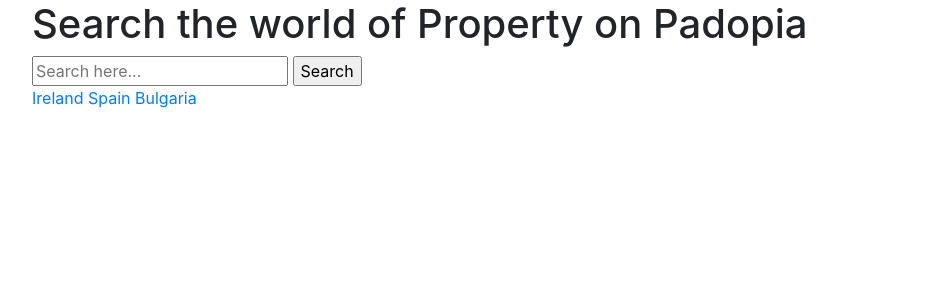
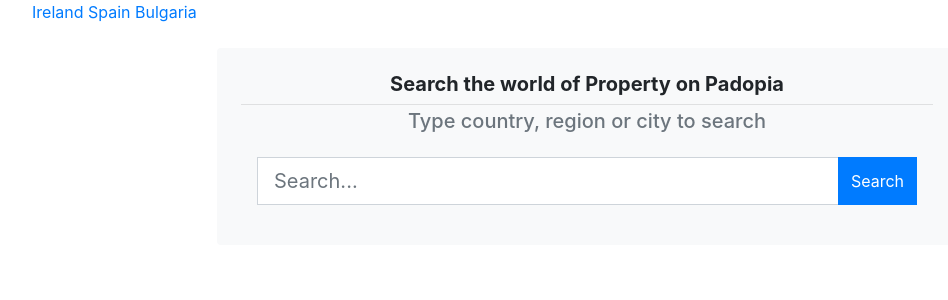
Before and after one commit to bezzelek/padopia-front, a Flask app: page / in a window 1280 px wide. Shown: the part 58-358 px from the top of the page, without its empty margins (53-1001 px from the left). Run offline with Flask 2, Linux system fonts and the light colour scheme; some libraries are stand-ins or nearby versions.

Commit message:
[add] autocomplete search

```diff
--- a/main.py
+++ b/main.py
@@ -3,14 +3,17 @@
 # Main Flask Controller for Padopia
 ######################################################################################
 
-from flask import Flask, render_template, request, url_for, flash, redirect
+from flask import Flask, render_template, request, url_for, flash, redirect, jsonify
 from werkzeug.exceptions import abort
 from pymongo import MongoClient
 from bson.objectid import ObjectId
 from flask_paginate import Pagination, get_page_parameter
 import re
+import json
+from bson.json_util import dumps
 
 DB_CONNECTION = "mongodb+srv://padopiadbuser:WZHZbvqLq5kf4gDyHkzG@padopiacluster.p0hcr.mongodb.net/<dbname>?retryWrites=true&w=majority"
+
 
 def get_db_connection():
     connection = MongoClient(DB_CONNECTION)
@@ -19,6 +22,8 @@
 
 
 app = Flask(__name__)
+
+
 @app.route("/")
 def index():
     return render_template('index.html')
@@ -31,7 +36,7 @@
     collection_agencies = db['agencies']
 
     countries = ['Ireland', 'Spain', 'Bulgaria']
-    #out = "<h1 style='color:blue'>Padopia</h1><ul>"
+    # out = "<h1 style='color:blue'>Padopia</h1><ul>"
     query = {}
     q = request.args.get('q', '').strip()
     country = request.args.get('country', '').strip()
@@ -51,15 +56,16 @@
     if page < 1:
         page = 1
 
-    offset = (page-1) * per_page
+    offset = (page - 1) * per_page
     count = searched_properties.count()
     properties = searched_properties.skip(offset).limit(per_page)
 
-    search = False # if query == '' else True
-    pagination = Pagination(bs_version=4, page=page, total=count, search=search, record_name='properties', per_page=per_page)
+    search = False  # if query == '' else True
+    pagination = Pagination(bs_version=4, page=page, total=count, search=search, record_name='properties',
+                            per_page=per_page)
 
-    #out += repr(properties)
-    #out += '[[[' + repr(count)
+    # out += repr(properties)
+    # out += '[[[' + repr(count)
 
     new_properties = []
 
@@ -71,8 +77,10 @@
     #    out += repr(p)
     #    out += '<li><a href="/property/' + str(p['_id']) + '">' + p['property_address'] + '</a></li>'
 
-    #return out
-    return render_template('search.html', properties=new_properties, pagination=pagination, query=query_string, search=search, count=count, start=offset+1, end=offset+shown_count, per_page=per_page)
+    # return out
+    return render_template('search.html', properties=new_properties, pagination=pagination, query=query_string,
+                           search=search, count=count, start=offset + 1, end=offset + shown_count, per_page=per_page)
+
 
 @app.route("/property/<id>")
 def property(id):
@@ -82,12 +90,67 @@
 
     p = collection_property.find_one({'_id': ObjectId(id)})
 
-    #out = "<h1 style='color:blue'>Padopia</h1>"
-    #out += '<h2 style="color:grey">' + p['property_address'] + '</h2>'
-    #out += '<p>' + p['property_description'] + '</p>'
+    # out = "<h1 style='color:blue'>Padopia</h1>"
+    # out += '<h2 style="color:grey">' + p['property_address'] + '</h2>'
+    # out += '<p>' + p['property_description'] + '</p>'
     # return out
 
     return render_template('property.html', p=p)
 
+
+@app.route("/autocomplete", methods=["GET", "POST"])
+def autocomplete():
+    db = get_db_connection()
+    collection_property = db['property']
+
+    """Query db for autocomplete"""
+    autocomplete_query = request.form.get('text')
+
+    autocomplete_locations = []
+    if autocomplete_query is not None:
+        autocomplete_result_cursor = collection_property.aggregate([
+            {
+                '$search': {
+                    'index': 'default_one',
+                    'text': {
+                        'query': autocomplete_query,
+                        'path': [
+                            'property_address_detailed.country',
+                        ],
+                        "fuzzy": {
+                            "maxEdits": 2,
+                        },
+                    }
+                }
+            },
+
+            # Return only 'property_address_detailed.country' field value and groups duplications
+            {
+                '$group':
+                    {
+                        '_id': '$property_address_detailed.country',
+                    }
+            },
+
+            # Return only 5 values
+            {
+                '$limit': 5
+            }
+        ])
+
+        """Dumping autocomplete matches"""
+        autocomplete_results = json.loads(dumps(autocomplete_result_cursor))
+
+        """Extracting addresses from dump"""
+        for item in autocomplete_results:
+            element = item['_id']
+            unit = {'address': element}
+            autocomplete_locations.append(unit)
+
+    result = jsonify(autocomplete_locations)
+
+    return result
+
+
 if __name__ == "__main__":
     app.run(host='0.0.0.0')
--- a/templates/base.html
+++ b/templates/base.html
@@ -18,6 +18,7 @@
     <link rel="stylesheet" href="{{ url_for('static', filename= 'css/style.css') }}">
 
 <script data-ad-client="ca-pub-5964412781369336" async src="https://pagead2.googlesyndication.com/pagead/js/adsbygoogle.js"></script>
+<script src="https://ajax.googleapis.com/ajax/libs/jquery/3.4.1/jquery.min.js"></script>
 
     <title>{% block title %} {% endblock %}</title>
   </head>
@@ -50,7 +51,7 @@
 
     <!-- Optional JavaScript -->
     <!-- jQuery first, then Popper.js, then Bootstrap JS -->
-    <script src="https://code.jquery.com/jquery-3.3.1.slim.min.js" integrity="sha384-q8i/X+965DzO0rT7abK41JStQIAqVgRVzpbzo5smXKp4YfRvH+8abtTE1Pi6jizo" crossorigin="anonymous"></script>
+{#    <script src="https://code.jquery.com/jquery-3.3.1.slim.min.js" integrity="sha384-q8i/X+965DzO0rT7abK41JStQIAqVgRVzpbzo5smXKp4YfRvH+8abtTE1Pi6jizo" crossorigin="anonymous"></script>#}
     <script src="https://cdnjs.cloudflare.com/ajax/libs/popper.js/1.14.7/umd/popper.min.js" integrity="sha384-UO2eT0CpHqdSJQ6hJty5KVphtPhzWj9WO1clHTMGa3JDZwrnQq4sF86dIHNDz0W1" crossorigin="anonymous"></script>
     <script src="https://stackpath.bootstrapcdn.com/bootstrap/4.3.1/js/bootstrap.min.js" integrity="sha384-JjSmVgyd0p3pXB1rRibZUAYoIIy6OrQ6VrjIEaFf/nJGzIxFDsf4x0xIM+B07jRM" crossorigin="anonymous"></script>
   </body>
--- a/templates/index.html
+++ b/templates/index.html
@@ -1,12 +1,6 @@
 {% extends 'base.html' %}
 
 {% block content %}
-    <h1>{% block title %} Search the world of Property on Padopia {% endblock %}</h1>
-
-    <form method="GET" action="/search">
-        <input type="text" name="q" placeholder="Search here...">
-        <input type="submit" value="Search">
-    </form>
 
 <a href="/search?country=Ireland">Ireland</a>
 
@@ -14,4 +8,67 @@
 
 <a href="/search?country=Bulgaria">Bulgaria</a>
 
+<div class="container">
+    <div class="row mt-4">
+        <div class="col-md-8 mx-auto bg-light rounded p-4">
+            <h5 class="text-center font-weight-bold">Search the world of Property on Padopia</h5>
+            <hr class="my-1">
+            <h5 class="text-center text-secondary">Type country, region or city to search</h5>
+            <form action="/search" method="GET" class="p-3">
+                <div class="input-group">
+                    <input
+                        type="text"
+                        name="q"
+                        id="livebox"
+                        class="form-control form-control-lg rounded-0"
+                        placeholder="Search..."
+                        autocomplete="off"
+                        required
+                    >
+                    <div class="input-group-append">
+                        <input type="submit" value="Search" class="btn btn-primary rounded-0">
+                    </div>
+                </div>
+                <div class="mdb-select md-form" id="show-list">
+                    <!-- DROPDOWN LIST -->
+                </div>
+            </form>
+        </div>
+    </div>
+</div>
+
+<script>
+    $(document).ready(function () {
+        // Send Search Text to the server
+        $("#livebox").keyup(function () {
+        let searchText = $(this).val();
+        if (searchText != "") {
+            $.ajax({
+            method:"post",
+            url:"/autocomplete",
+            data:{text:$("#livebox").val()},
+            success: function (response) {
+                var values_list = [];
+                $.each(response, function(index, value) {
+                    var open_tag = '<a href="#" class="list-group-item list-group-item-action">';
+                    var closed_tag = '</a>';
+                    var result_value = value.address;
+                    var result = open_tag + result_value + closed_tag
+                    values_list.push(result);
+                });
+                $("#show-list").html(values_list);
+            },
+            });
+        } else {
+            $("#show-list").html("");
+        }
+        });
+        // Set searched text in input field on click of search button
+        $(document).on("click", "a", function () {
+            $("#livebox").val($(this).text());
+            $("#show-list").html("");
+        });
+    });
+</script>
+
 {% endblock %}
```
